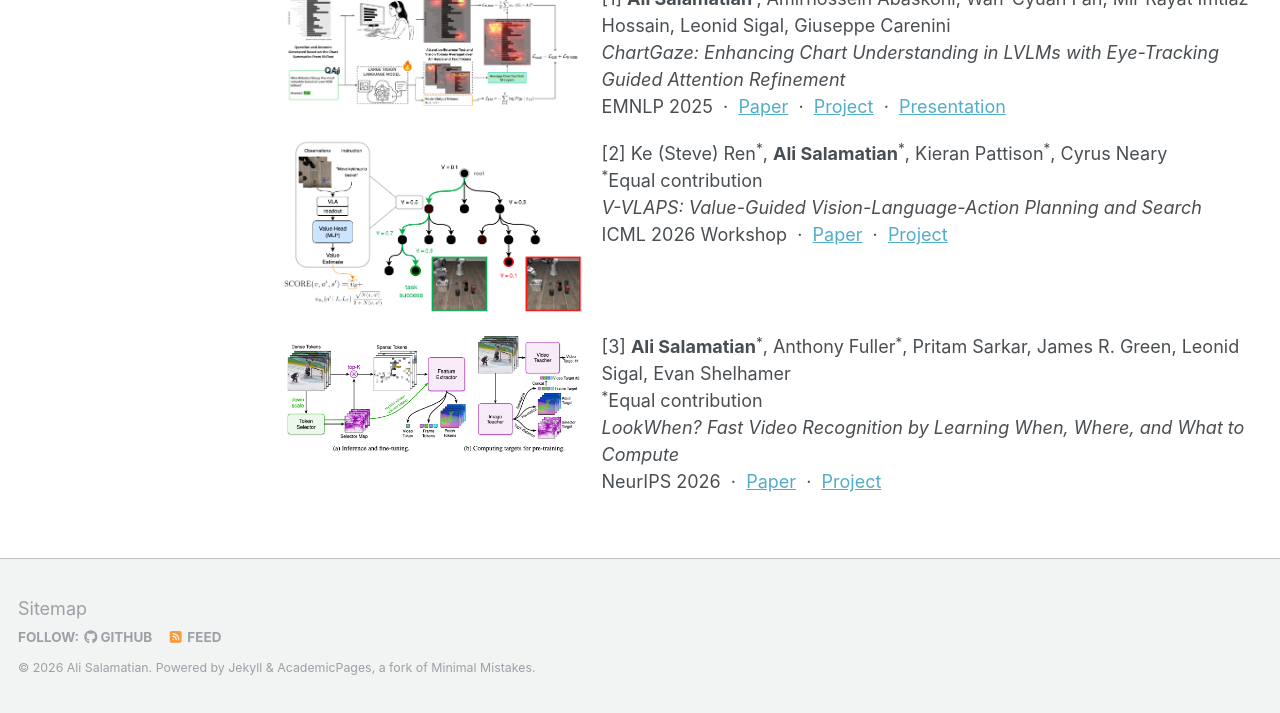
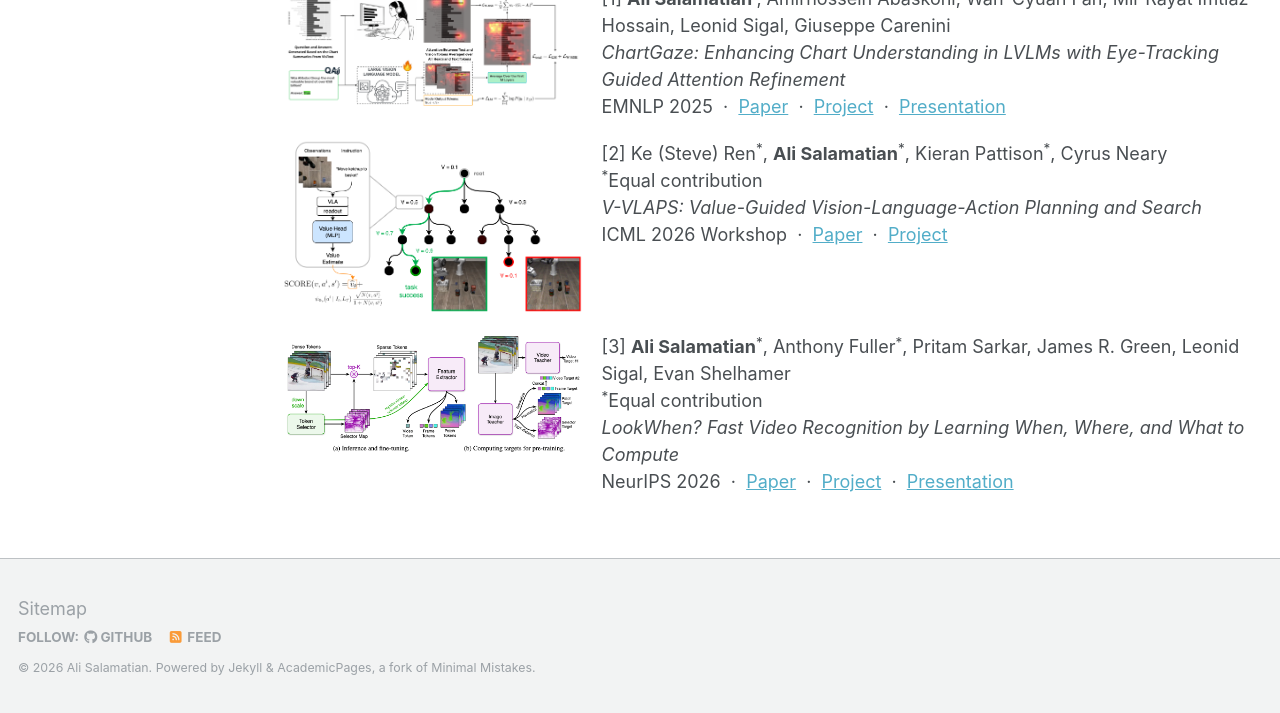
Before and after one commit to alisalamatian1/alisalamatian1.github.io, a Jekyll site: the page built from _pages/publications.md, in a window 1280 px wide, cut to the strip 222-935 px from the top of the page. Built offline with Jekyll 4.4.1, drawn with Linux system fonts in a browser that asks for light colours.

Commit message:
adding presentation link

```diff
--- a/_pages/publications.md
+++ b/_pages/publications.md
@@ -34,6 +34,6 @@ author_profile: true
       [3] <strong>Ali Salamatian</strong><sup>*</sup>, Anthony Fuller<sup>*</sup>, Pritam Sarkar, James R. Green, Leonid Sigal, Evan Shelhamer<br>
       <sup>*</sup>Equal contribution<br>
       <em>LookWhen? Fast Video Recognition by Learning When, Where, and What to Compute</em><br>
-      NeurIPS 2026 &nbsp;&middot;&nbsp; <a href="https://arxiv.org/abs/2605.06809">Paper</a> &nbsp;&middot;&nbsp; <a href="/publications/lookwhen/">Project</a>
+      NeurIPS 2026 &nbsp;&middot;&nbsp; <a href="https://arxiv.org/abs/2605.06809">Paper</a> &nbsp;&middot;&nbsp; <a href="/publications/lookwhen/">Project</a> &nbsp;&middot;&nbsp; <a href="https://recorder-v3.slideslive.com/?share=114809&s=da4f456f-a50e-40fe-ba2a-68c2b0847a5b">Presentation</a>
   </div>
 </div>
```
